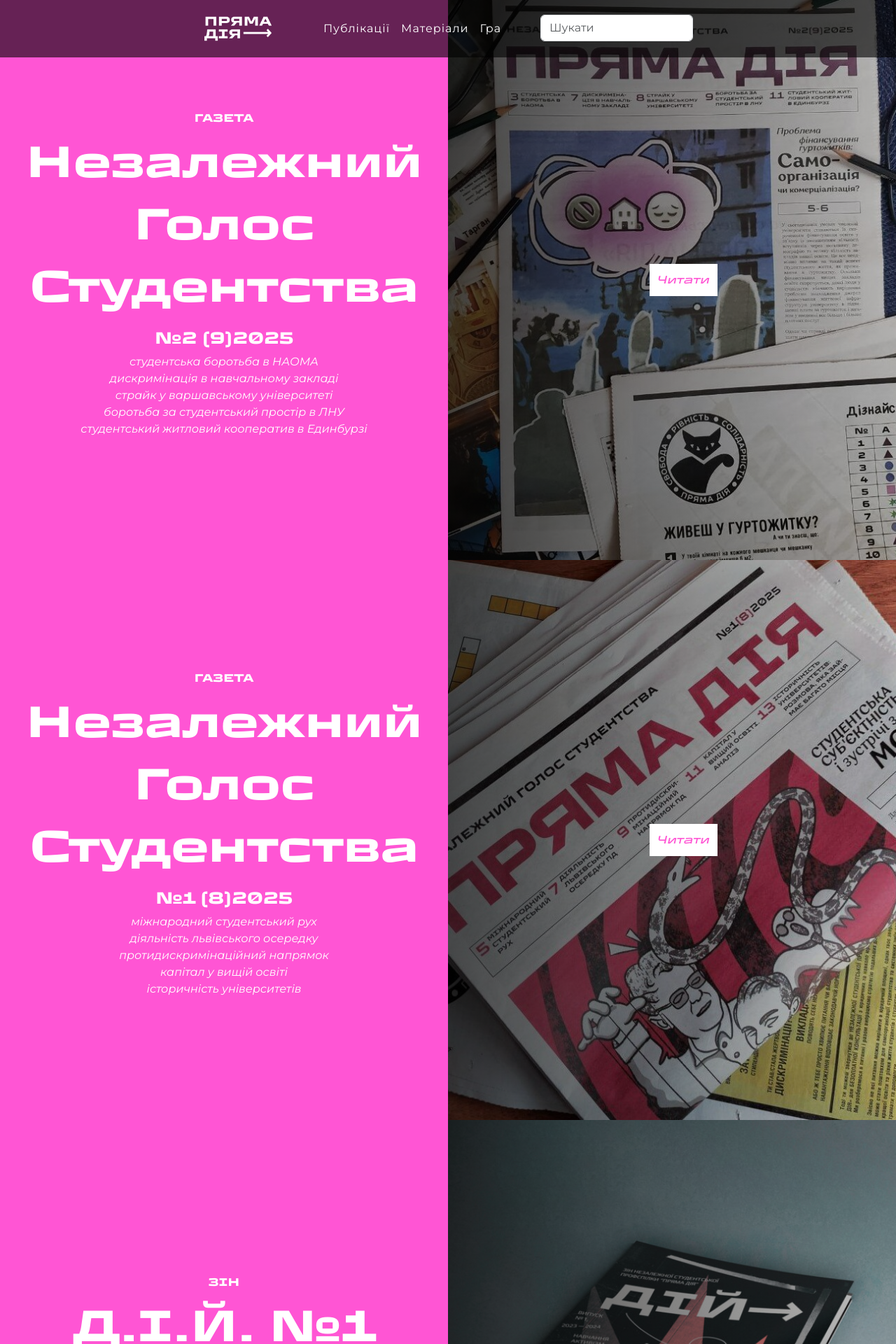
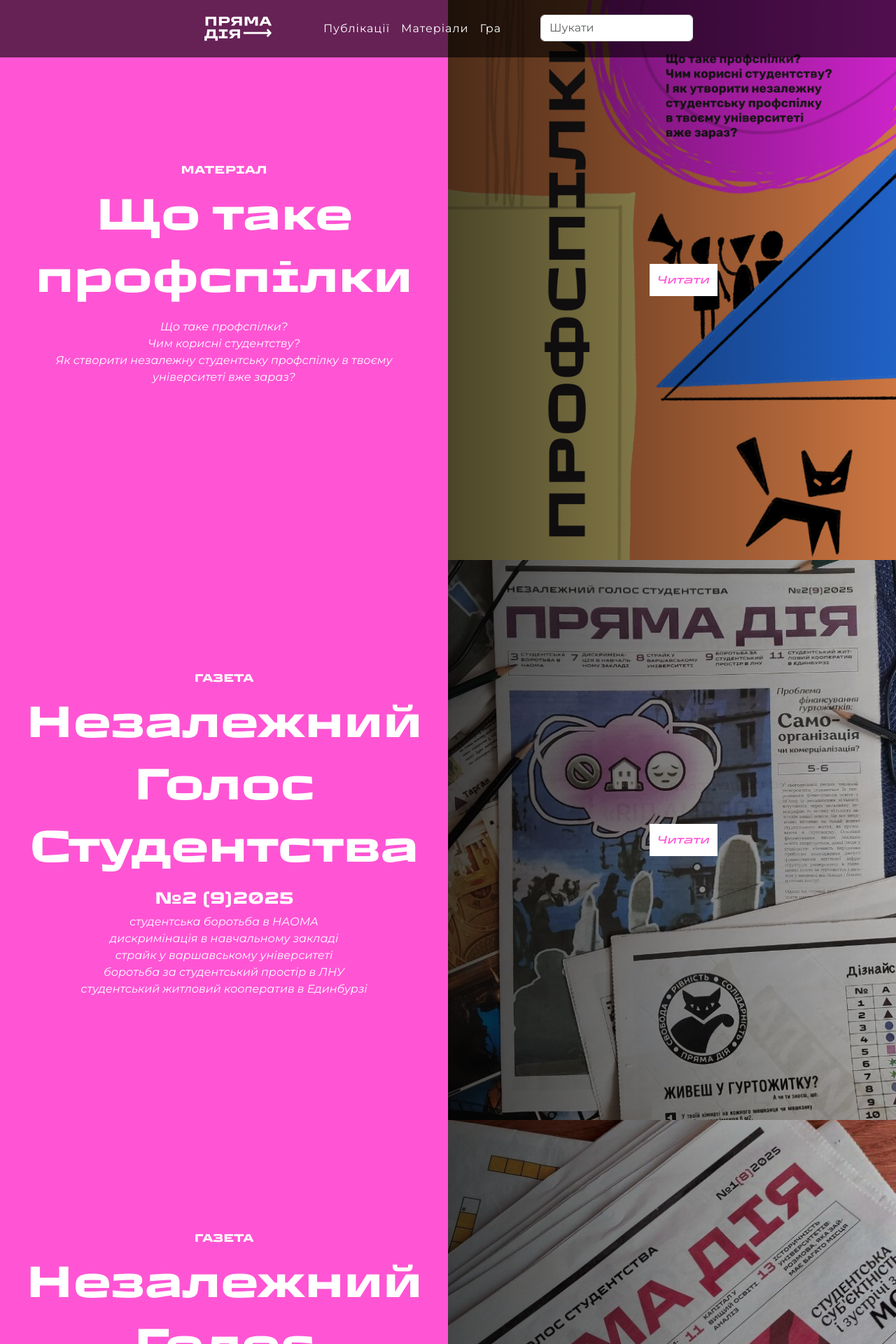
Before and after one commit to hromadianka/pd, a Django app: page /materials in a window 1280 px wide. Shown: the top 1920 px of the page at 70% size. Run offline with Django 4.2, Linux system fonts and the light colour scheme.

Commit message:
Materials page: add "What unions are" material

```diff
--- a/templates/materials.html
+++ b/templates/materials.html
@@ -22,6 +22,42 @@
     <main>
 
         <div class="container-fluid ">
+
+            <div id="material-what-unios-are" class="row"
+                style="min-height: 100vh; background-color: #FF55D4;">
+                <div class="d-xl-none d-lg-none" style="height:150px;"></div>
+                <div class="col-xl-6 col-lg-6 text-center text-break my-auto" style=" color: white;">
+                    <h6 style="text-transform: uppercase;">матеріал</h6>
+                    <h1 class="mb-3 meterial-name">Що таке профспілки</h1>
+                    <p class="px-5" style="font-style: italic;">
+                        Що таке профспілки?
+                        <br>
+                        Чим корисні студентству?
+                        <br>
+                        Як створити незалежну студентську профспілку в твоєму університеті вже зараз?
+                    </p>
+                </div>
+                <div class="col-xl-6 col-lg-6 p-0 text-center">
+                    <div class="bg-image h-100" style="
+                        background-image: linear-gradient(to right, rgba(0, 0, 0, 0.7), rgba(0, 0, 0, 0.2)),
+                                            url('/static/img/what_unions_are.png');
+                        background-color: #cccccc;
+                        background-position: center;
+                        background-repeat: no-repeat;
+                        background-size: cover;
+                        position: relative;
+                        min-height: 400px;
+                        display: flex;
+                        align-items: center;
+                      ">
+                        <a class="pd-btn-white p-2" style="position: relative; left: 45%;background-color: white;"
+                            href="{% static 'pdf/what_unions_are.pdf' %}" target="_new">
+                            Читати
+                        </a>
+                    </div>
+                </div>
+            </div>
+
 
             <div id="material-newspaper-2" class="row"
                 style="min-height: 100vh; background-color: #FF55D4;">
```
Also changed, not shown: static/img/what_unions_are.png (added), 1 other file.
